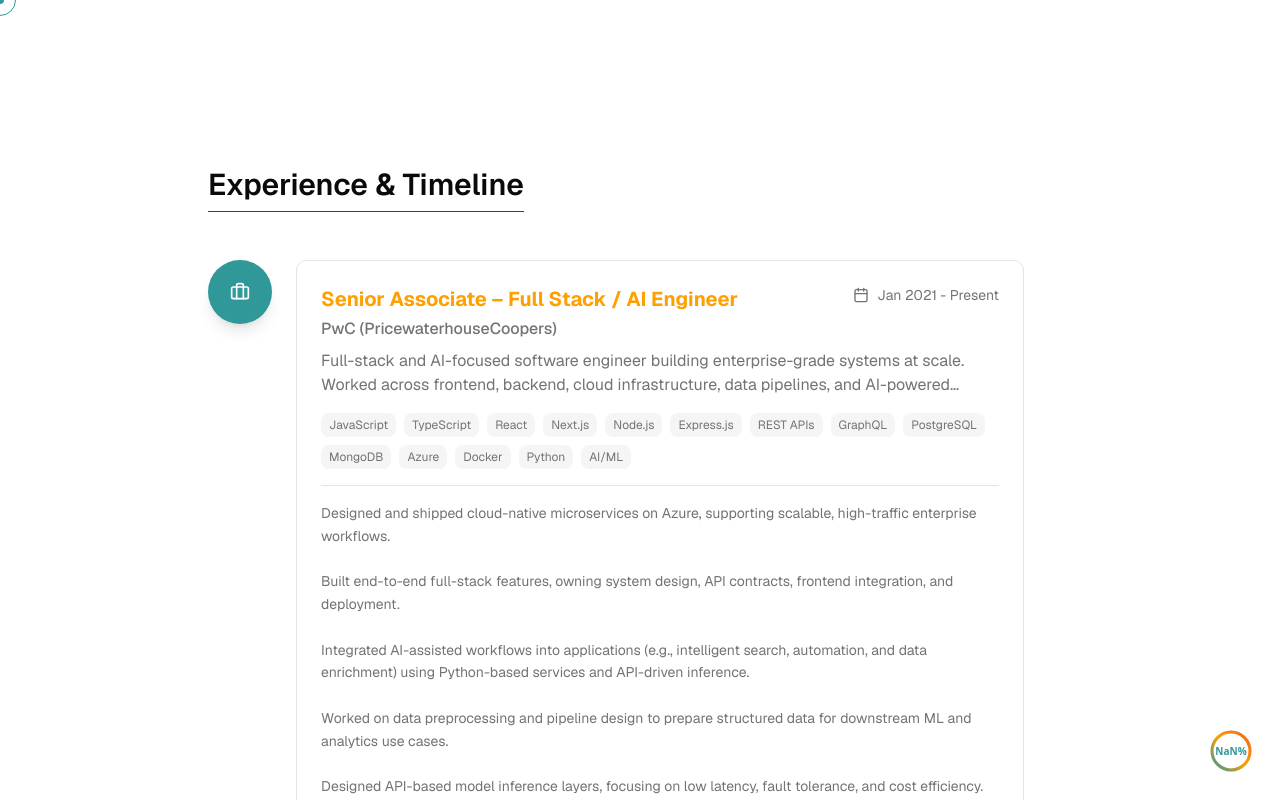
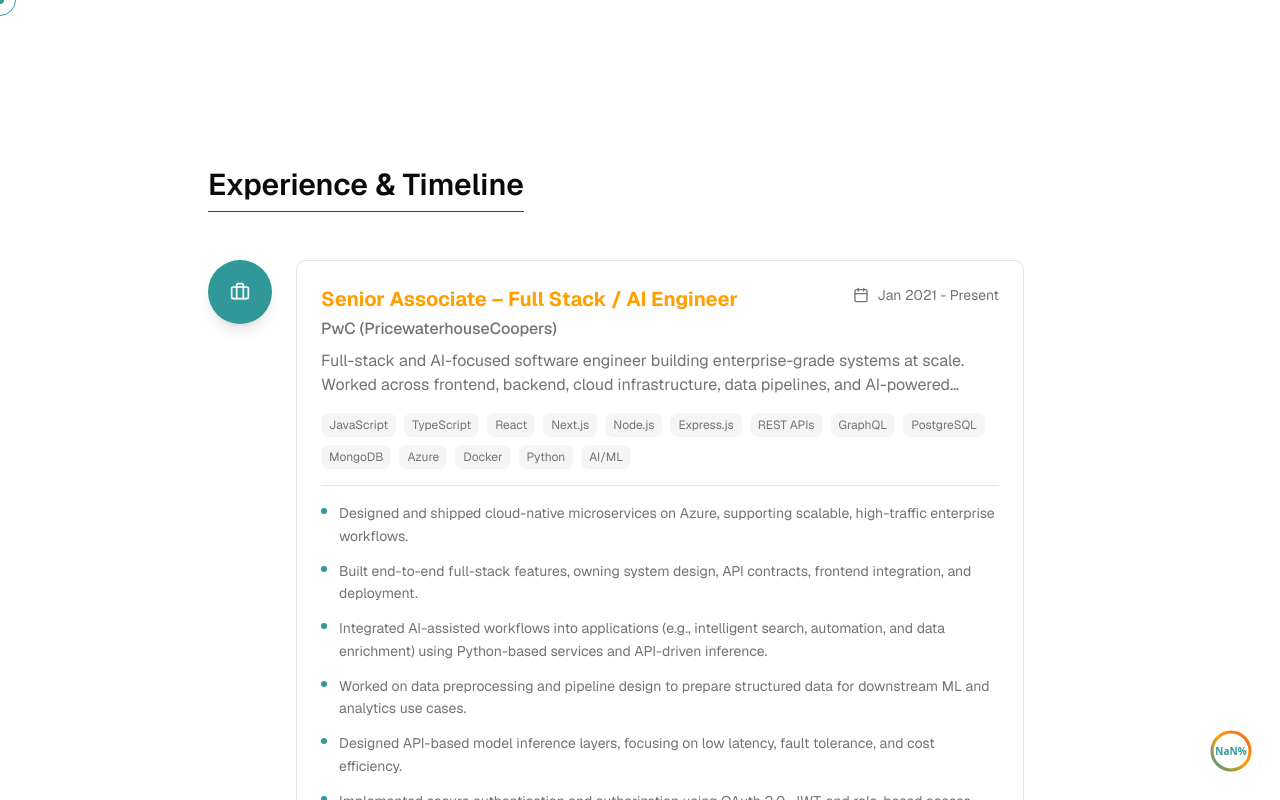
Before and after one commit to Shritej-Reddy/shritej-portfolio, a Next.js app: page / in a window 1280 px wide. Both pictures are taken after a click on the element 684 px from the left and 6473 px from the top of the page. Shown: the part 6073-6873 px from the top of the page. Built offline with nearby package versions, Linux system fonts and the light colour scheme.

Commit message:
show more - made it bullet points wth good styling

```diff
--- a/src/components/ui/Timeline.tsx
+++ b/src/components/ui/Timeline.tsx
@@ -249,9 +249,28 @@ function TimelineItemComponent({
               >
                 {isExpanded && (
                   <div className="pt-4 border-t border-border">
-                    <div className="text-sm text-muted-foreground whitespace-pre-line leading-relaxed">
-                      {item.expandedContent}
-                    </div>
+                    <ul className="space-y-3 text-sm text-muted-foreground">
+                      {item.expandedContent
+                        .split("\n")
+                        .filter((line) => line.trim().length > 0)
+                        .map((line, idx) => (
+                          <li
+                            key={idx}
+                            className="flex items-start gap-3 leading-relaxed"
+                          >
+                            <span className="text-[#309898] mt-1.5 flex-shrink-0">
+                              <svg
+                                className="w-1.5 h-1.5"
+                                fill="currentColor"
+                                viewBox="0 0 8 8"
+                              >
+                                <circle cx="4" cy="4" r="4" />
+                              </svg>
+                            </span>
+                            <span className="flex-1">{line.trim()}</span>
+                          </li>
+                        ))}
+                    </ul>
                   </div>
                 )}
               </motion.div>
```
